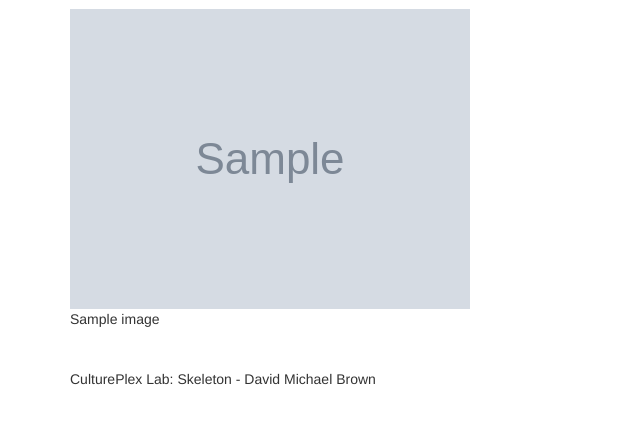
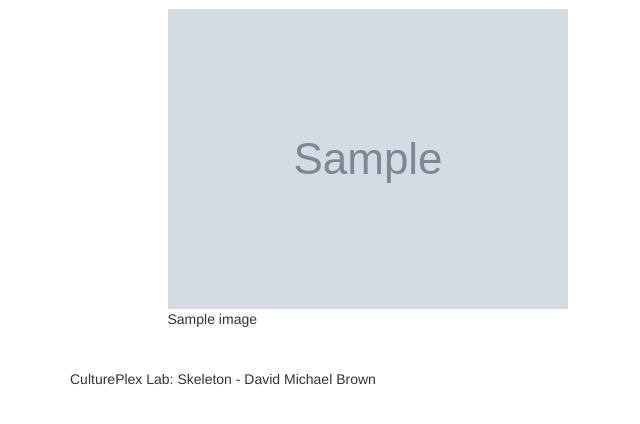
Before and after one commit to CulturePlex/skeleton, a Django app: template skeleton/projects/templates/image_gallery.html in a window 1280 px wide. Shown: the part 51-475 px from the top of the page, without its empty margins (0-640 px from the left). Run offline with Django 3.2, Linux system fonts and the light colour scheme; the template is opened without the code that fills it: values that come from a table or form of the project are taken from there, others are empty; tables that the repository leaves empty hold one stand-in row (values such as "Sample post"); grey boxes marked "Sample" are stand-in pictures; parts of the project's set-up code (start-up, migrations or seed data) failed here and were passed over; some libraries are stand-ins or nearby versions.

Commit message:
migration to bootstrap3 - only changes in row, span and offset.

```diff
--- a/skeleton/projects/templates/image_gallery.html
+++ b/skeleton/projects/templates/image_gallery.html
@@ -2,8 +2,8 @@
 {% load staticfiles %}
 
 {% block content %}
-<div class="row-fluid">
-	<div class="span10 offset1">
+<div class="row">
+	<div class="col-md-10 col-md-offset-1">
 		{% for image in images %}
 			<a href="{% url 'image' image.id image.slug %}"><img src="{{ MEDIA_URL }}{{ image.image }}" /></a>
 			<p>{{ image.name }}</p>
```
